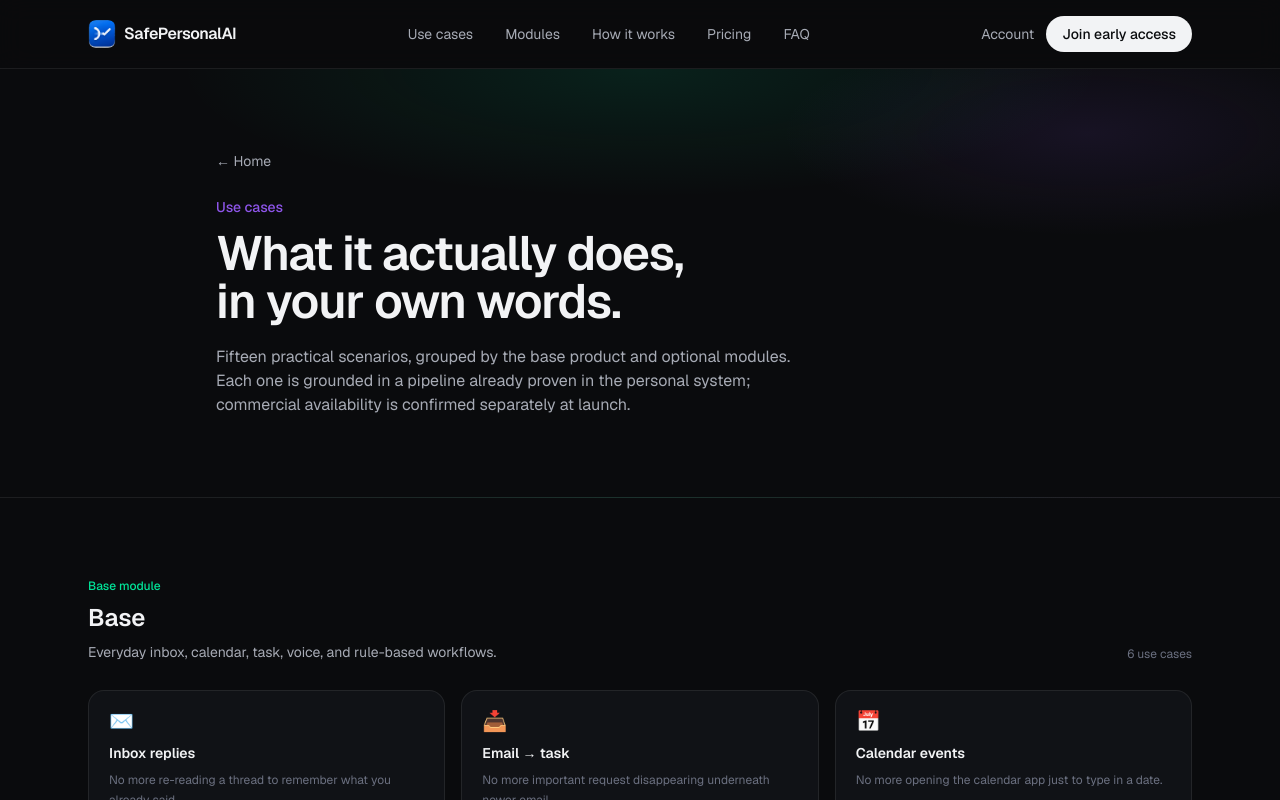
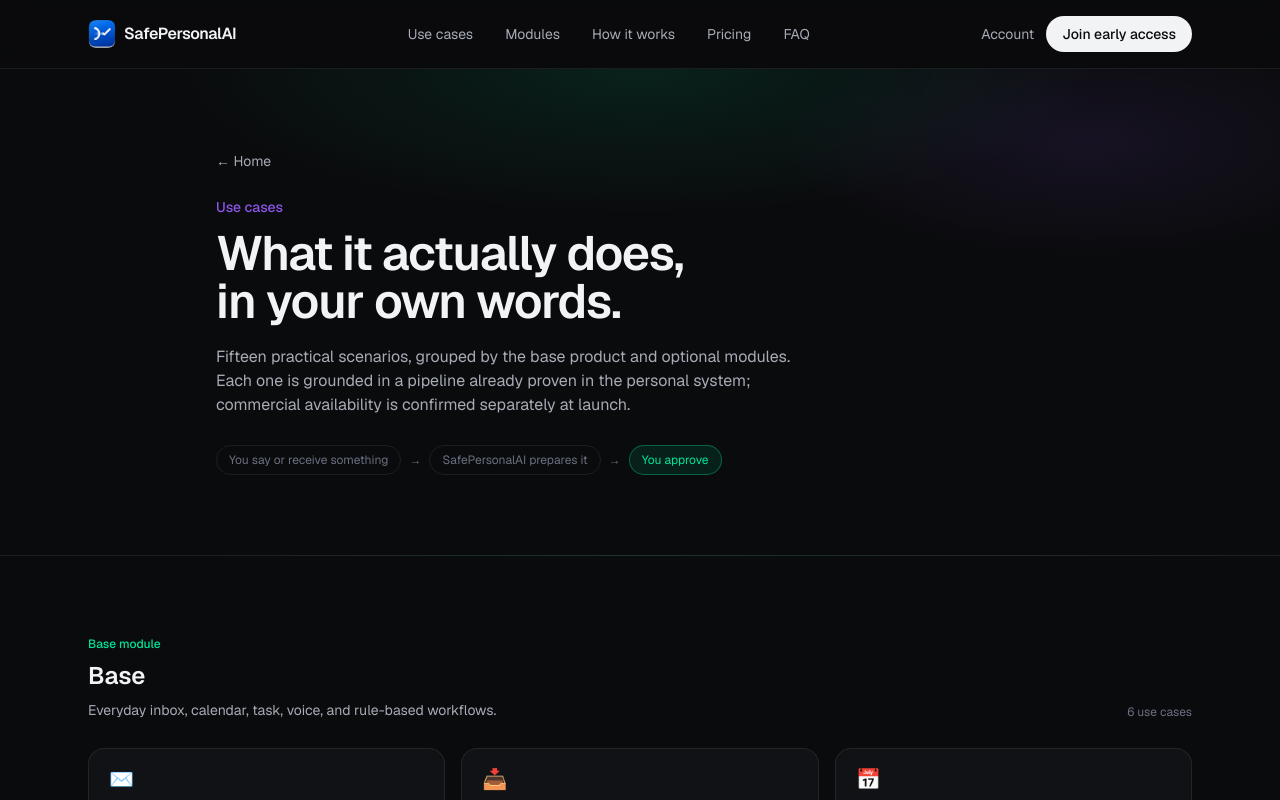
Before and after one commit to Krawatt-creator/safepersonalai-website, a Next.js app: page /usecases in a window 1280 px wide. Shown: the top 800 px of the page. Built offline with nearby package versions, Linux system fonts and the light colour scheme.

Commit message:
Explain use case flow at a glance

```diff
--- a/src/app/usecases/page.tsx
+++ b/src/app/usecases/page.tsx
@@ -34,6 +34,13 @@
               proven in the personal system; commercial availability is
               confirmed separately at launch.
             </p>
+            <div className="mt-7 flex flex-wrap items-center gap-2 text-xs text-text-tertiary" aria-label="How to read a use case">
+              <span className="rounded-full border border-border px-3 py-1.5">You say or receive something</span>
+              <span aria-hidden="true">→</span>
+              <span className="rounded-full border border-border px-3 py-1.5">SafePersonalAI prepares it</span>
+              <span aria-hidden="true">→</span>
+              <span className="rounded-full border border-green/35 bg-green/10 px-3 py-1.5 text-green">You approve</span>
+            </div>
           </div>
         </section>
 
```
